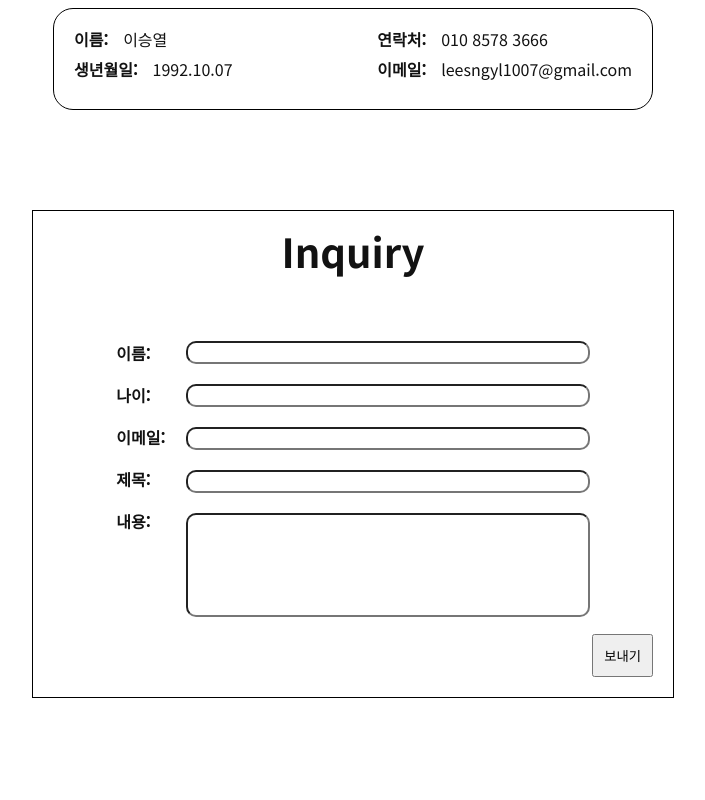
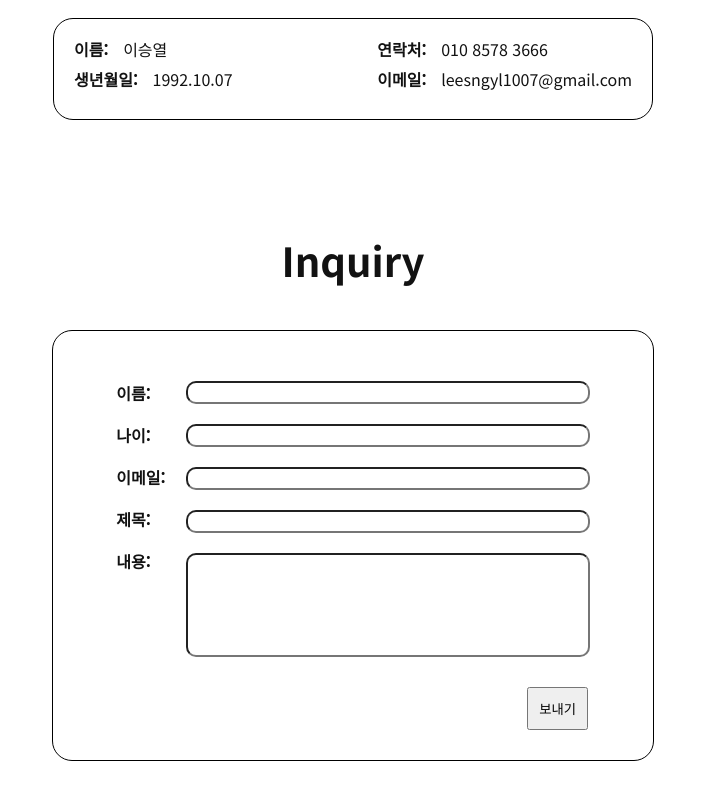
Before and after one commit to SYL4Git/portfolio-app, a React (Create React App) app: page / in a window 1280 px wide. Shown: the part 5971-6771 px from the top of the page, without its empty margins (287-992 px from the left). Built offline with nearby package versions, Linux system fonts and the light colour scheme.

Commit message:
240223 2251 @mac

```diff
--- a/src/pages/Contact.js
+++ b/src/pages/Contact.js
@@ -36,8 +36,8 @@ const Contact = React.forwardRef((_props, ref) => {
 				</div>
 			</div>
 			<div className="inquiry">
+				<h1 className="title">Inquiry</h1>
 				<form className="inquiryForm" onSubmit={handleSubmit}>
-					<h1 className="title">Inquiry</h1>
 					<label className="inquiryLabel">
 						<div className="elements">
 							<p className="elemName">이름:</p>
--- a/src/styledComponent/StyledContact.js
+++ b/src/styledComponent/StyledContact.js
@@ -14,7 +14,7 @@ export const StyledContact = styled.div`
 		justify-content: center;
 		font-size: 40px;
 		line-height: 40px;
-		margin-bottom: 50px;
+		padding: 20px 0 40px 0;
 	}
 	.CIIn {
 		display: flex;
@@ -35,15 +35,16 @@ export const StyledContact = styled.div`
 			font-weight: 400;
 		}
 	}
-	.inquiry {
+	.inquiryForm {
 		width: 600px;
-		margin: 80px auto;
-		padding: 20px;
+		margin: 10px auto;
+		padding: 30px 0;
 		border: 1px solid black;
+		border-radius: 20px;
 		.inquiryLabel {
 			display: flex;
 			justify-content: center;
-			margin-bottom: 40px;
+			margin-bottom: 10px;
 			p {
 				font-weight: bold;
 				font-size: 16px;
@@ -62,12 +63,11 @@ export const StyledContact = styled.div`
 		}
 	}
 	.submit {
-		position: relative;
+		display: flex;
+		justify-content: right;
 		.btnSubmit {
-			position: absolute;
-			right: 0;
-			bottom: 0;
 			padding: 10px 10px;
+			margin-right: 65px;
 		}
 	}
 `;
```
